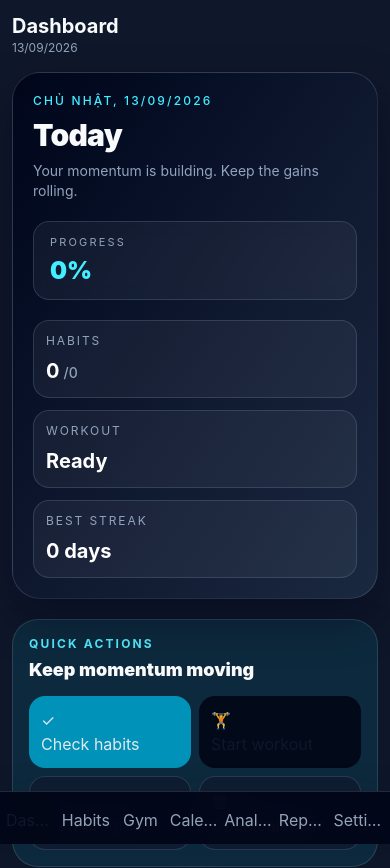
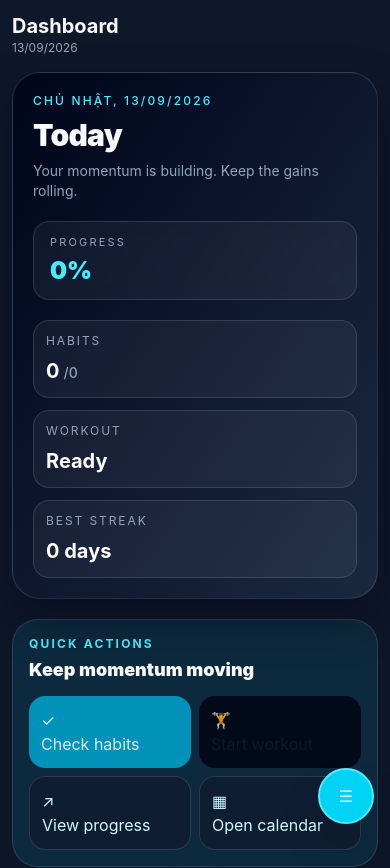
Before and after one commit to vvqgaming22/gym-habit-tracker, a React (Vite) app: page / in a window 390 px wide. Shown: the top 868 px of the page. Built offline with nearby package versions, Linux system fonts and the light colour scheme.

Commit message:
Add radial mobile navigation

```diff
--- a/src/App.tsx
+++ b/src/App.tsx
@@ -12,6 +12,7 @@ import {
 import { DashboardPage } from './components/DashboardPage'
 import { GymPage, type WorkoutTemplate } from './components/GymPage'
 import { SidebarNav } from './components/SidebarNav'
+import { MobileRadialNav } from './components/MobileRadialNav'
 
 type Page =
   | 'Dashboard'
@@ -2231,16 +2232,6 @@ function App() {
 
     URL.revokeObjectURL(url)
   }
-  const navItems: Page[] = [
-    'Dashboard',
-    'Habits',
-    'Gym',
-    'Calendar',
-    'Analytics',
-    'Reports',
-    'Settings',
-  ]
-
   return (
     <div className="min-h-screen bg-slate-100 text-slate-900 transition-colors dark:bg-slate-950 dark:text-slate-100">
       <div className="flex min-h-screen flex-col lg:flex-row">
@@ -2248,7 +2239,7 @@ function App() {
         <SidebarNav page={page} onSelect={setPage} />
 
         {/* MAIN */}
-        <main className="min-w-0 flex-1 bg-slate-100 pb-24 transition-colors lg:pb-6 dark:bg-slate-950">
+        <main className="min-w-0 flex-1 bg-slate-100 pb-8 transition-colors lg:pb-6 dark:bg-slate-950">
           <div className="mx-auto max-w-7xl p-3 sm:p-4 md:p-6 lg:p-8">
 
             {/* HEADER */}
@@ -2956,26 +2947,7 @@ function App() {
         </main>
       </div>
 
-      {/* MOBILE NAV */}
-      <nav className="fixed bottom-0 left-0 right-0 z-50 border-t border-slate-200 bg-white/95 pb-[env(safe-area-inset-bottom)] shadow-[0_-8px_24px_rgba(15,23,42,0.08)] backdrop-blur-xl dark:border-slate-700 dark:bg-slate-950/95 lg:hidden">
-        <div className="grid grid-cols-7 px-1 pt-1">
-          {navItems.map(item => (
-            <button
-              type="button"
-              key={item}
-              onClick={() => setPage(item)}
-              className={`min-h-12 min-w-0 rounded-xl px-0.5 py-2 text-[10px] font-bold leading-tight transition ${page === item
-                ? 'bg-slate-900 text-white dark:bg-slate-100 dark:text-slate-900'
-                : 'text-slate-500 hover:bg-slate-100 dark:text-slate-400 dark:hover:bg-slate-800'
-                }`}
-            >
-              <span className="block truncate">
-                {item}
-              </span>
-            </button>
-          ))}
-        </div>
-      </nav>
+      <MobileRadialNav page={page} onSelect={setPage} />
     </div>
   )
 }
--- /dev/null
+++ b/src/components/MobileRadialNav.tsx
@@ -0,0 +1,170 @@
+import { useRef, useState } from 'react'
+
+type MobilePage =
+  | 'Dashboard'
+  | 'Habits'
+  | 'Gym'
+  | 'Calendar'
+  | 'Analytics'
+  | 'Reports'
+  | 'Settings'
+
+type MobileRadialNavProps = {
+  page: MobilePage
+  onSelect: (page: MobilePage) => void
+}
+
+const navItems: Array<{ page: MobilePage; shortLabel: string; icon: string }> = [
+  { page: 'Dashboard', shortLabel: 'Home', icon: '⌂' },
+  { page: 'Habits', shortLabel: 'Habits', icon: '✓' },
+  { page: 'Gym', shortLabel: 'Gym', icon: '🏋' },
+  { page: 'Calendar', shortLabel: 'Calendar', icon: '▦' },
+  { page: 'Analytics', shortLabel: 'Stats', icon: '↗' },
+  { page: 'Reports', shortLabel: 'Reports', icon: '▤' },
+  { page: 'Settings', shortLabel: 'Settings', icon: '⚙' },
+]
+
+const radius = 88
+const angleStep = 360 / navItems.length
+
+function angleDifference(first: number, second: number) {
+  return Math.abs(((first - second + 540) % 360) - 180)
+}
+
+export function MobileRadialNav({ page, onSelect }: MobileRadialNavProps) {
+  const [open, setOpen] = useState(false)
+  const [highlighted, setHighlighted] = useState<MobilePage | null>(null)
+  const movedRef = useRef(false)
+  const startPointRef = useRef({ x: 0, y: 0 })
+  const buttonRef = useRef<HTMLButtonElement>(null)
+
+  function updateHighlight(clientX: number, clientY: number) {
+    const button = buttonRef.current
+    if (!button) return
+
+    const bounds = button.getBoundingClientRect()
+    const centerX = bounds.left + bounds.width / 2
+    const centerY = bounds.top + bounds.height / 2
+    const deltaX = clientX - centerX
+    const deltaY = clientY - centerY
+    const distance = Math.sqrt(deltaX * deltaX + deltaY * deltaY)
+
+    if (distance < 28) {
+      setHighlighted(null)
+      return
+    }
+
+    const angle = Math.atan2(deltaY, deltaX) * (180 / Math.PI)
+    let selected = navItems[0].page
+    let closestDifference = Number.POSITIVE_INFINITY
+
+    navItems.forEach((item, index) => {
+      const difference = angleDifference(angle, -90 + index * angleStep)
+      if (difference < closestDifference) {
+        closestDifference = difference
+        selected = item.page
+      }
+    })
+
+    setHighlighted(selected)
+  }
+
+  function handlePointerDown(event: React.PointerEvent<HTMLDivElement>) {
+    startPointRef.current = { x: event.clientX, y: event.clientY }
+    movedRef.current = false
+    event.currentTarget.setPointerCapture(event.pointerId)
+    setOpen(true)
+  }
+
+  function handlePointerMove(event: React.PointerEvent<HTMLDivElement>) {
+    if (!open) return
+
+    const distance = Math.hypot(
+      event.clientX - startPointRef.current.x,
+      event.clientY - startPointRef.current.y
+    )
+
+    if (distance > 12) movedRef.current = true
+    updateHighlight(event.clientX, event.clientY)
+  }
+
+  function handlePointerUp(event: React.PointerEvent<HTMLDivElement>) {
+    if (movedRef.current && highlighted) {
+      onSelect(highlighted)
+      setOpen(false)
+      setHighlighted(null)
+    }
+
+    event.currentTarget.releasePointerCapture(event.pointerId)
+  }
+
+  function handleButtonClick() {
+    if (movedRef.current) return
+    setOpen(value => !value)
+    setHighlighted(null)
+  }
+
+  return (
+    <div
+      className="fixed bottom-[calc(1.25rem+env(safe-area-inset-bottom))] right-4 z-50 lg:hidden"
+      onPointerDown={handlePointerDown}
+      onPointerMove={handlePointerMove}
+      onPointerUp={handlePointerUp}
+      onPointerCancel={() => {
+        setOpen(false)
+        setHighlighted(null)
+      }}
+    >
+      {open && (
+        <div className="pointer-events-none absolute bottom-7 right-7 h-44 w-44">
+          {navItems.map((item, index) => {
+            const angle = (-90 + index * angleStep) * (Math.PI / 180)
+            const x = Math.cos(angle) * radius
+            const y = Math.sin(angle) * radius
+            const isSelected = highlighted === item.page || (!highlighted && page === item.page)
+
+            return (
+              <button
+                key={item.page}
+                type="button"
+                tabIndex={-1}
+                onClick={() => {
+                  onSelect(item.page)
+                  setOpen(false)
+                  setHighlighted(null)
+                }}
+                className={`pointer-events-auto absolute left-1/2 top-1/2 flex h-14 w-14 -translate-x-1/2 -translate-y-1/2 flex-col items-center justify-center rounded-full border text-[10px] font-bold shadow-xl transition-all ${isSelected
+                  ? 'scale-110 border-cyan-300 bg-cyan-500 text-white shadow-cyan-500/30'
+                  : 'border-slate-200 bg-white/95 text-slate-700 dark:border-slate-600 dark:bg-slate-900/95 dark:text-slate-200'
+                  }`}
+                style={{ transform: `translate(-50%, -50%) translate(${x}px, ${y}px)` }}
+              >
+                <span className="text-base leading-none">{item.icon}</span>
+                <span className="mt-1 max-w-[52px] truncate">{item.shortLabel}</span>
+              </button>
+            )
+          })}
+        </div>
+      )}
+
+      <button
+        ref={buttonRef}
+        type="button"
+        onClick={handleButtonClick}
+        aria-label={open ? 'Close page navigation' : `Open page navigation, current page ${page}`}
+        className={`flex h-14 w-14 items-center justify-center rounded-full border-2 text-xl font-black shadow-2xl transition-all ${open
+          ? 'rotate-45 border-cyan-300 bg-cyan-500 text-white shadow-cyan-500/30'
+          : 'border-slate-900 bg-slate-950 text-cyan-300 shadow-slate-950/30 dark:border-cyan-300 dark:bg-cyan-400 dark:text-slate-950'
+          }`}
+      >
+        {open ? '+' : '☰'}
+      </button>
+
+      {open && (
+        <p className="pointer-events-none absolute bottom-16 right-0 w-44 text-right text-[10px] font-semibold text-slate-500 dark:text-slate-400">
+          Swipe around the circle, then release
+        </p>
+      )}
+    </div>
+  )
+}
```
